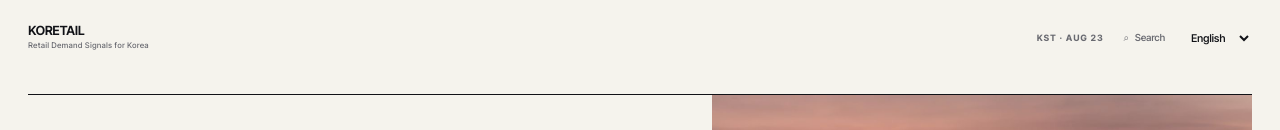
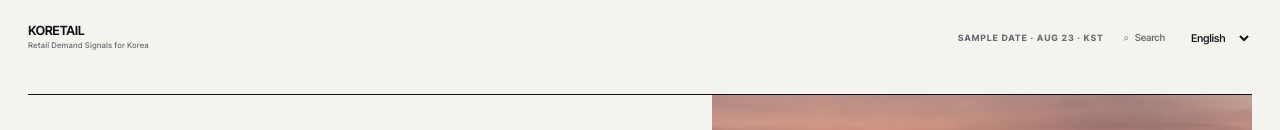
Before and after one commit to rudvh1016-gif/retailpulse-korea, a Next.js app: page /en in a window 1280 px wide. Shown: the top 130 px of the page. Built offline with nearby package versions, Linux system fonts and the light colour scheme.

Commit message:
fix: label static dates as samples

```diff
--- a/app/retailpulse-app.tsx
+++ b/app/retailpulse-app.tsx
@@ -835,7 +835,7 @@ export default function Home({ initialLang = "ko", initialView = "today", initia
           <span>KORETAIL</span><span className="brand-descriptor">Retail Demand Signals for Korea</span>
         </button>
         <div className="header-meta">
-          <span className="kst-chip">KST · AUG 23</span>
+          <span className="kst-chip">{localText(lang, { ko: "예시 날짜 · 8월 23일 · KST", en: "SAMPLE DATE · AUG 23 · KST", zh: "示例日期 · 8月23日 · KST", ja: "サンプル日付 · 8月23日 · KST" })}</span>
           <button className="global-search-trigger" onClick={() => setGlobalSearchOpen((open) => !open)} aria-expanded={globalSearchOpen} aria-controls="global-search">
             <span aria-hidden="true">⌕</span><span>{lang === "ko" ? "검색" : lang === "zh" ? "搜索" : lang === "ja" ? "検索" : "Search"}</span>
           </button>
@@ -1197,7 +1197,7 @@ function AirportView({
   return (
     <section className="view-section airport-view">
       <div className="view-intro">
-        <div><p className="eyebrow">INCHEON AIRPORT · AUG 23 · KST</p><h1>{t.airportTitle}</h1><p>{t.airportSub}</p></div>
+        <div><p className="eyebrow">{localText(lang, { ko: "INCHEON AIRPORT · 예시 날짜 · 8월 23일 · KST", en: "INCHEON AIRPORT · SAMPLE DATE · AUG 23 · KST", zh: "INCHEON AIRPORT · 示例日期 · 8月23日 · KST", ja: "INCHEON AIRPORT · サンプル日付 · 8月23日 · KST" })}</p><h1>{t.airportTitle}</h1><p>{t.airportSub}</p></div>
         <DemoLabel lang={lang} />
       </div>
       <div className="terminal-selector" role="tablist" aria-label="Terminal">
```
Also changed, not shown: 2 other files (tests, documents, lock files or other folders).
